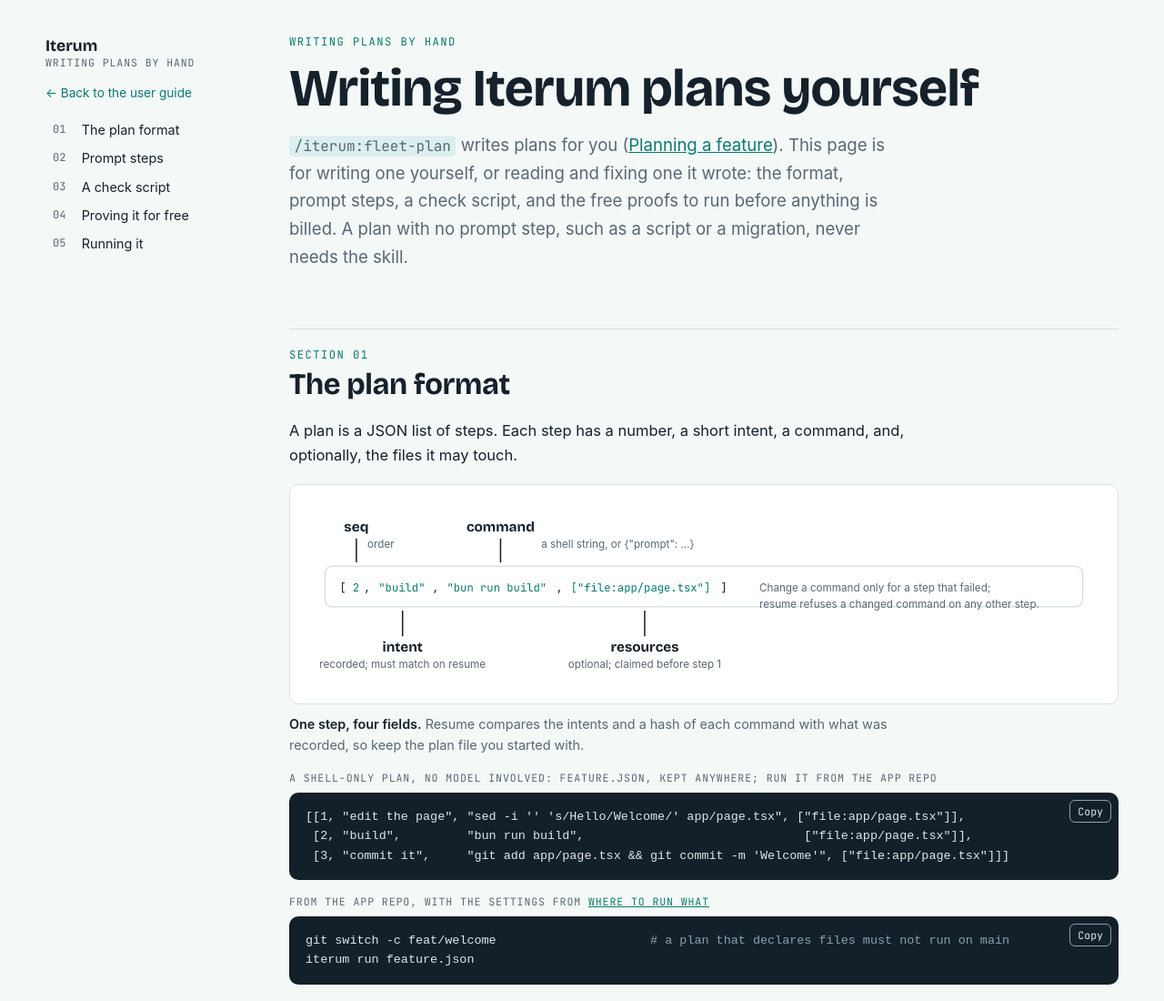
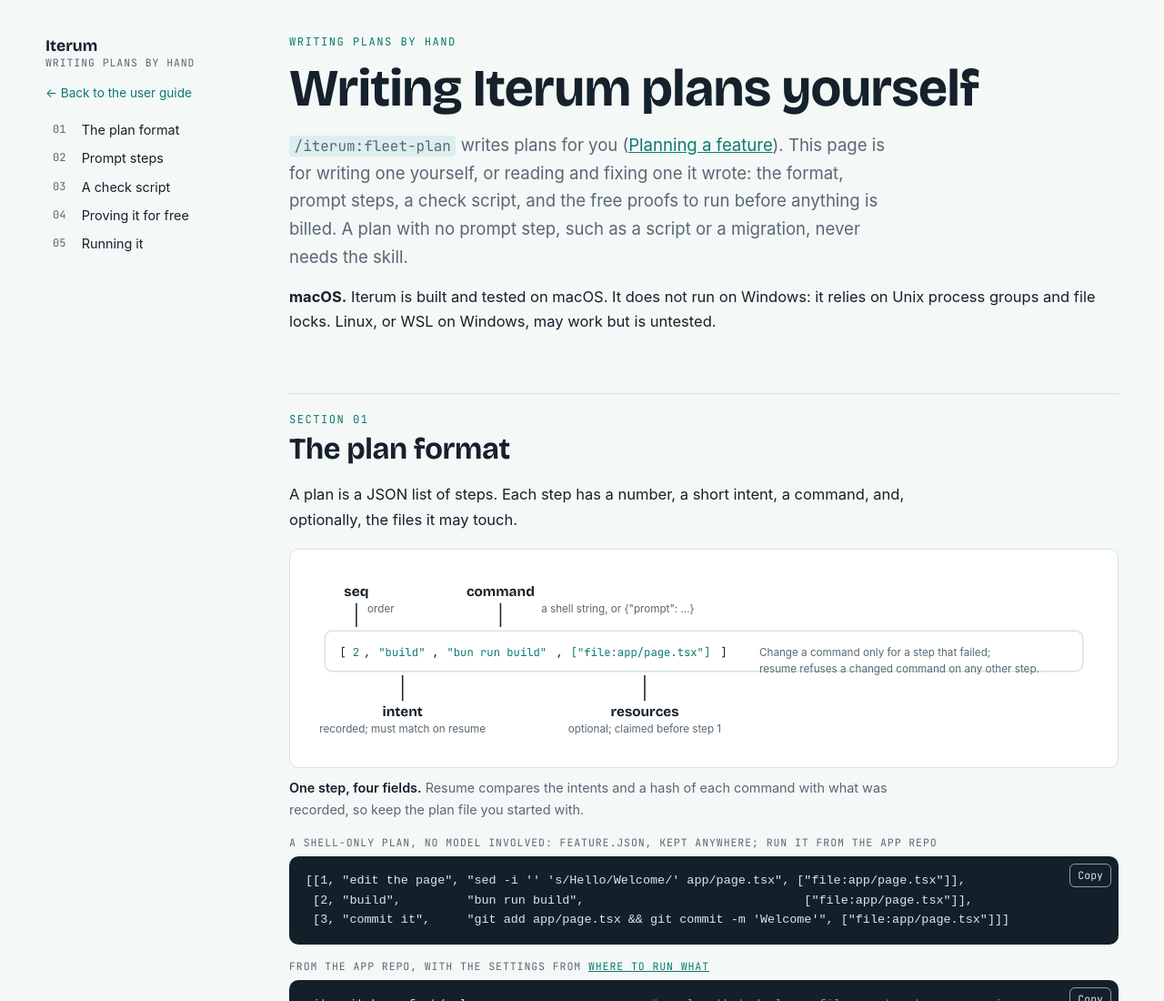
Before and after one commit to shaynemeyer/iterum, a plain HTML site: page manual.html in a window 1280 px wide. Shown: the top 1100 px of the page at 91% size. Drawn offline with nearby package versions, Linux system fonts and the light colour scheme.

Commit message:
Manual: say where Iterum runs, as the front page and guide do

```diff
--- a/manual.html
+++ b/manual.html
@@ -38,6 +38,7 @@
   <div class="eyebrow">Writing plans by hand</div>
   <h1>Writing Iterum plans yourself</h1>
   <p class="lede"><code>/iterum:fleet-plan</code> writes plans for you (<a href="guide.html#planning">Planning a feature</a>). This page is for writing one yourself, or reading and fixing one it wrote: the format, prompt steps, a check script, and the free proofs to run before anything is billed. A plan with no prompt step, such as a script or a migration, never needs the skill.</p>
+  <p><b>macOS.</b> Iterum is built and tested on macOS. It does not run on Windows: it relies on Unix process groups and file locks. Linux, or WSL on Windows, may work but is untested.</p>
 </header>
 
 <!-- 01 -->
```
